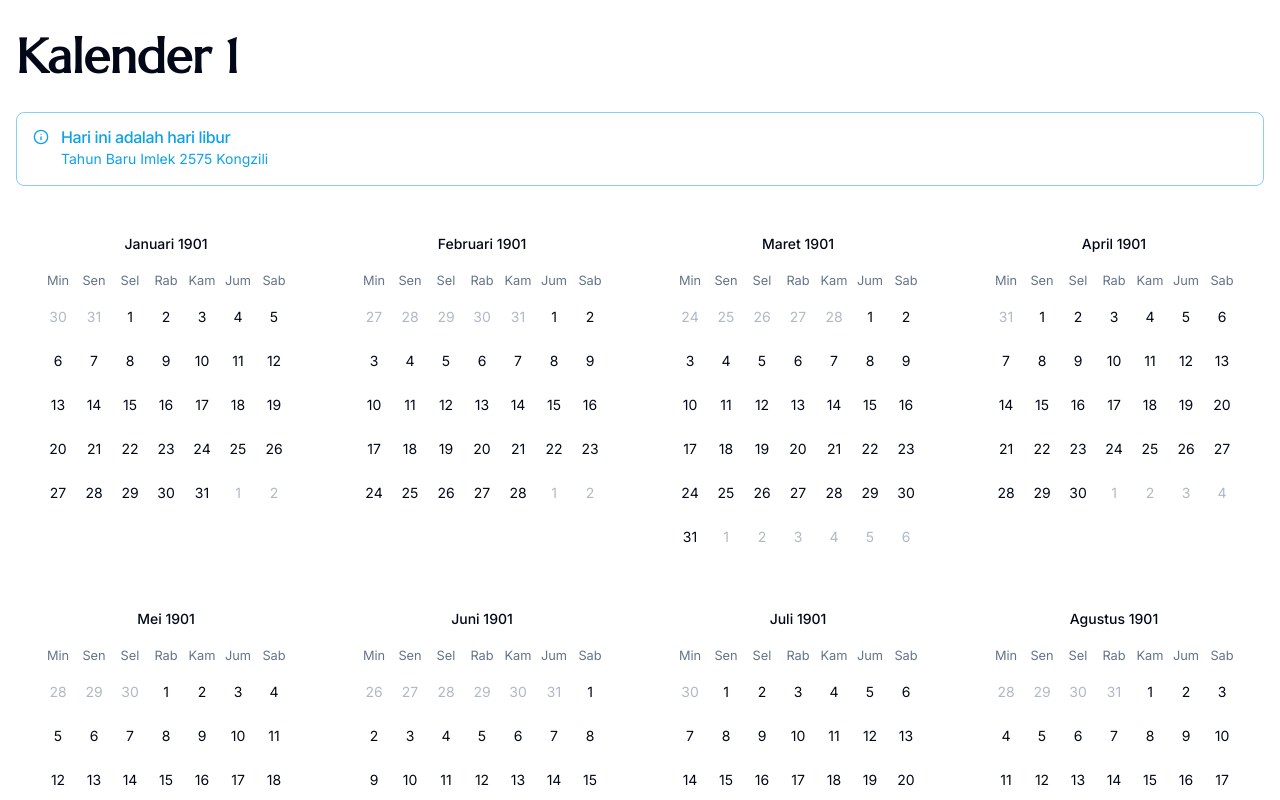
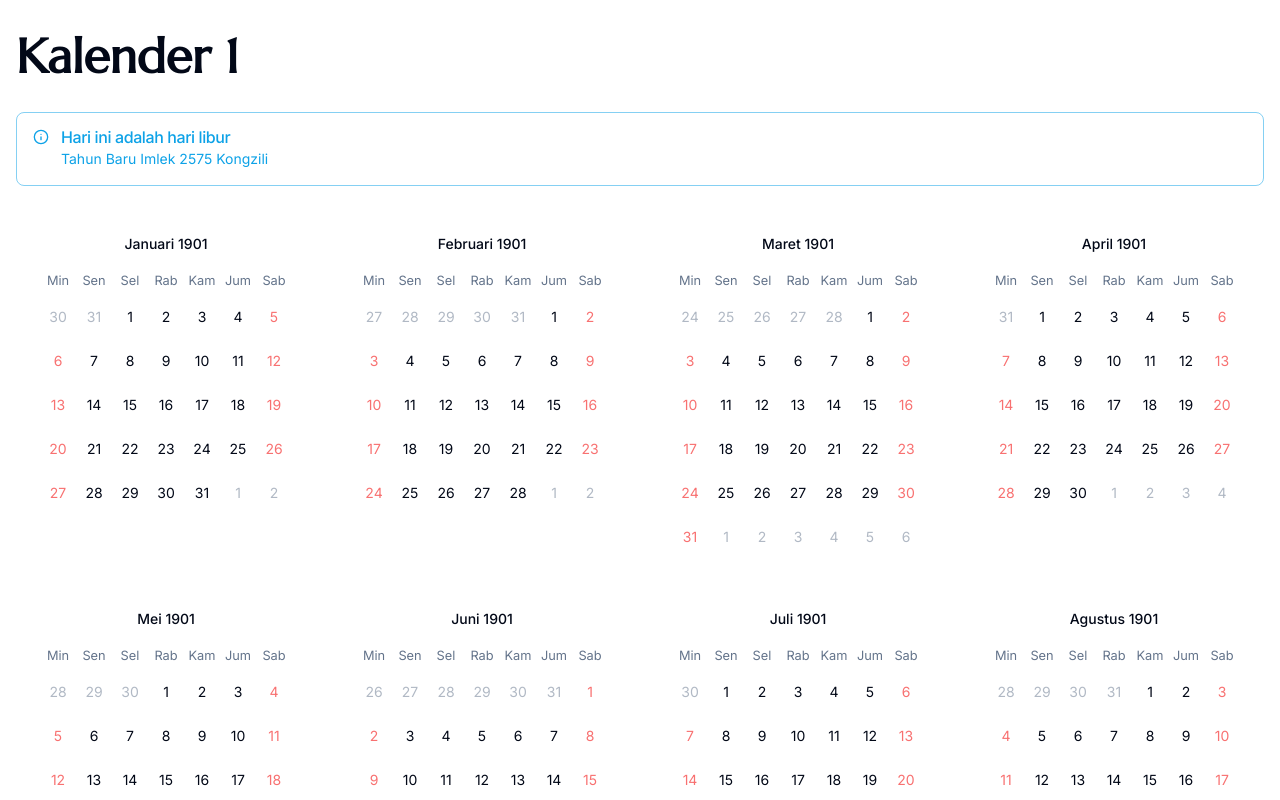
Before and after one commit to rendiriz/calendar, a Next.js app: page /1 in a window 1280 px wide. Shown: the top 800 px of the page. Built offline with nearby package versions, Linux system fonts and the light colour scheme.

Commit message:
fix: weekend dates

```diff
--- a/components/month.tsx
+++ b/components/month.tsx
@@ -3,6 +3,7 @@
 import { id } from 'date-fns/locale';
 import { Calendar } from '@/components/ui/calendar';
 import { cn } from '@/lib/utils';
+import { weekendDates } from '@/lib/weekendDates';
 
 interface Props {
   readonly year: number;
@@ -24,6 +25,9 @@ export default function Month({ year, month, holiday }: Props) {
     (item: any) => new Date(item.year, item.month - 1, item.day),
   );
   const massLeaveStyle = { backgroundColor: '#34d399', color: '#fff' };
+
+  const weekendSelected = weekendDates(year, month + 1);
+  const weekendStyle = { color: '#f87171' };
 
   const footer = (
     <ul className="mt-2 text-xs">
@@ -49,10 +53,12 @@ export default function Month({ year, month, holiday }: Props) {
       locale={id}
       weekStartsOn={0}
       modifiers={{
+        weekend: weekendSelected,
         nationalHoliday: nationalHolidaySelected,
         massLeave: massLeaveSelected,
       }}
       modifiersStyles={{
+        weekend: weekendStyle,
         nationalHoliday: nationalHolidayStyle,
         massLeave: massLeaveStyle,
       }}
--- /dev/null
+++ b/lib/weekendDates.ts
@@ -0,0 +1,16 @@
+export function weekendDates(year: number, month: number) {
+  const startDate = new Date(year, month - 1, 1);
+  const endDate = new Date(year, month, 0);
+
+  const weekends = [];
+
+  while (startDate <= endDate) {
+    if (startDate.getDay() === 0 || startDate.getDay() === 6) {
+      weekends.push(new Date(startDate));
+    }
+
+    startDate.setDate(startDate.getDate() + 1);
+  }
+
+  return weekends;
+}
```
